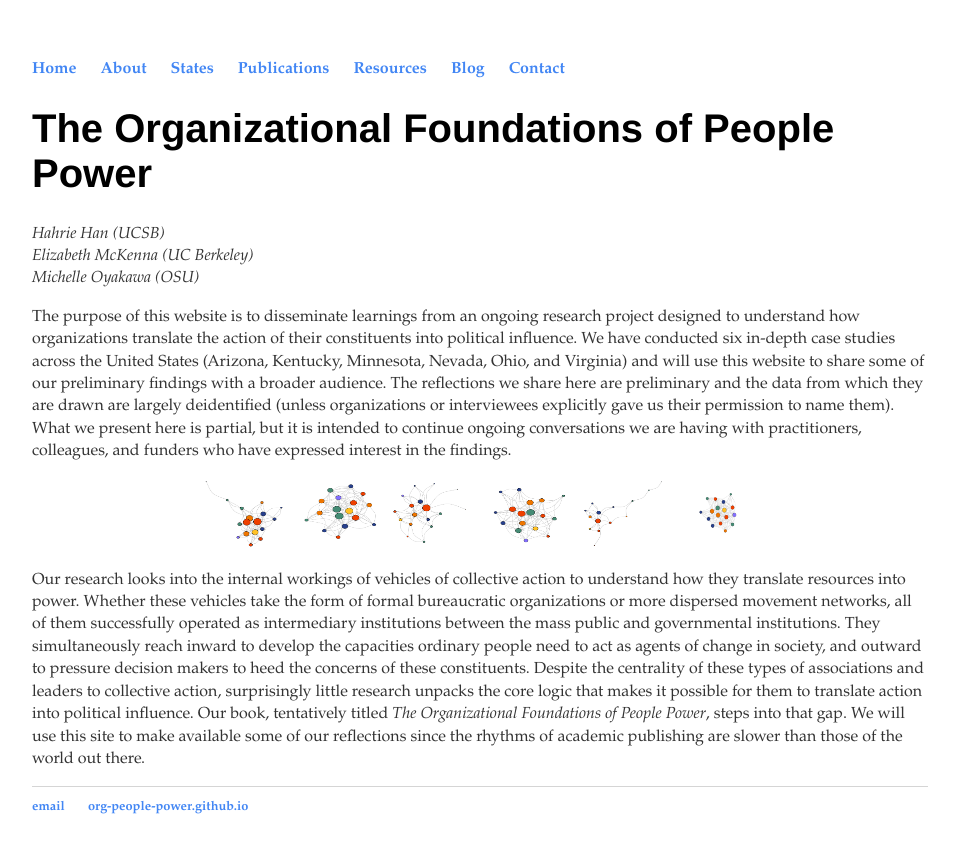
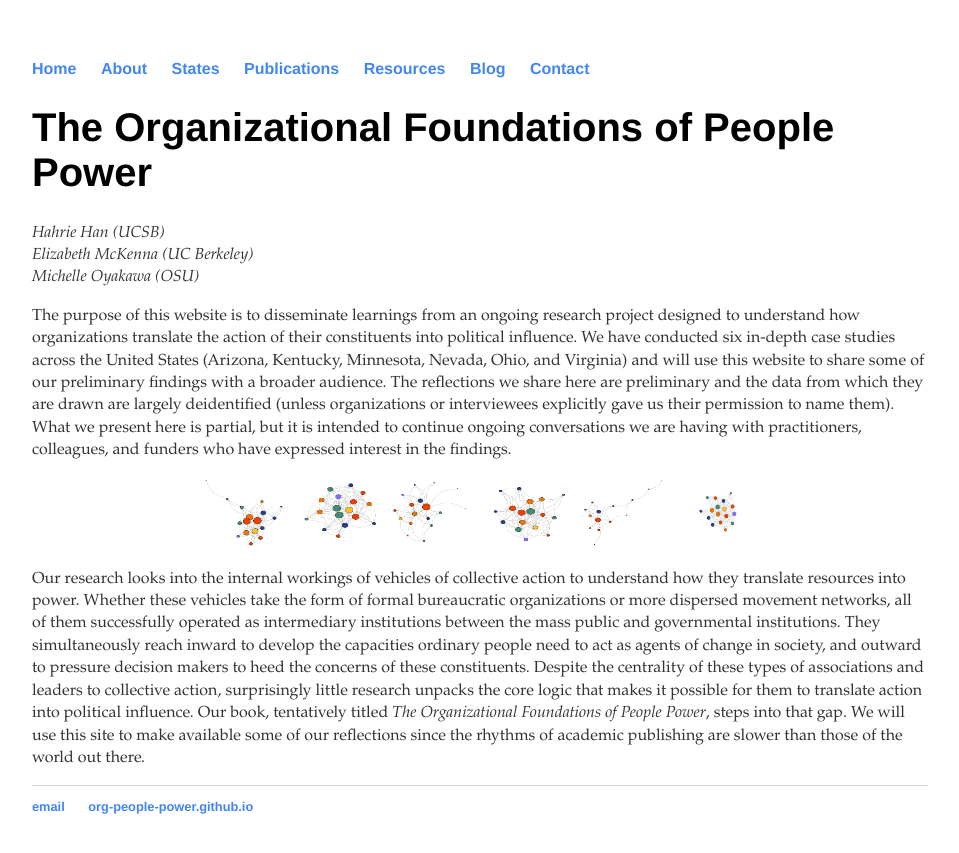
Before and after one commit to org-people-power/org-people-power.github.io, a Jekyll site: the page built from index.html, in a window 1280 px wide. Shown: the top 853 px of the page, without its empty margins (160-1119 px from the left). Built offline with Jekyll 4.4.1, drawn with Linux system fonts in a browser that asks for light colours.

Commit message:
Update main.css

```diff
--- a/css/main.css
+++ b/css/main.css
@@ -3,7 +3,7 @@ body {
     width: 70%;
 }
 nav ul, footer ul {
-    font-family:'Garamond', 'Helvetica';
+    font-family:'Helvetica';
     padding: 0px;
     list-style: none;
     font-weight: bold;
```
